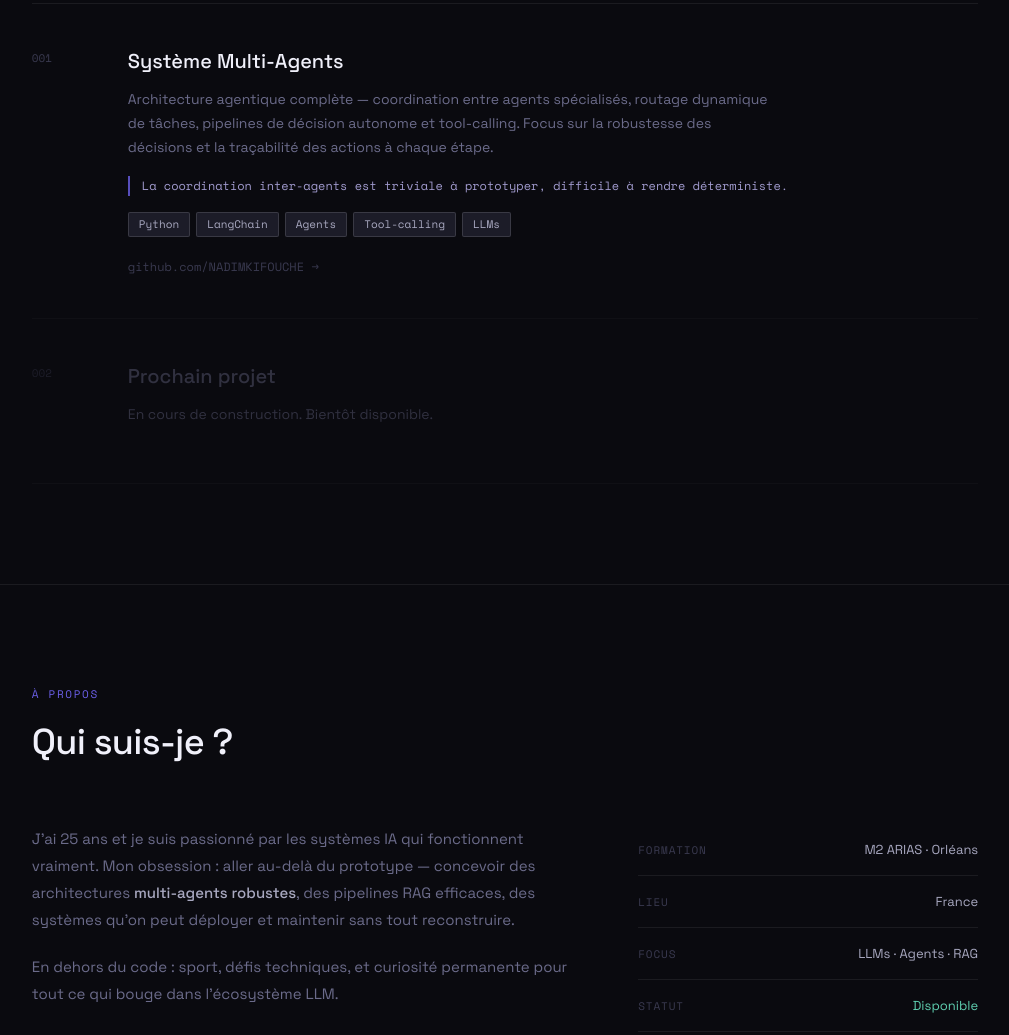
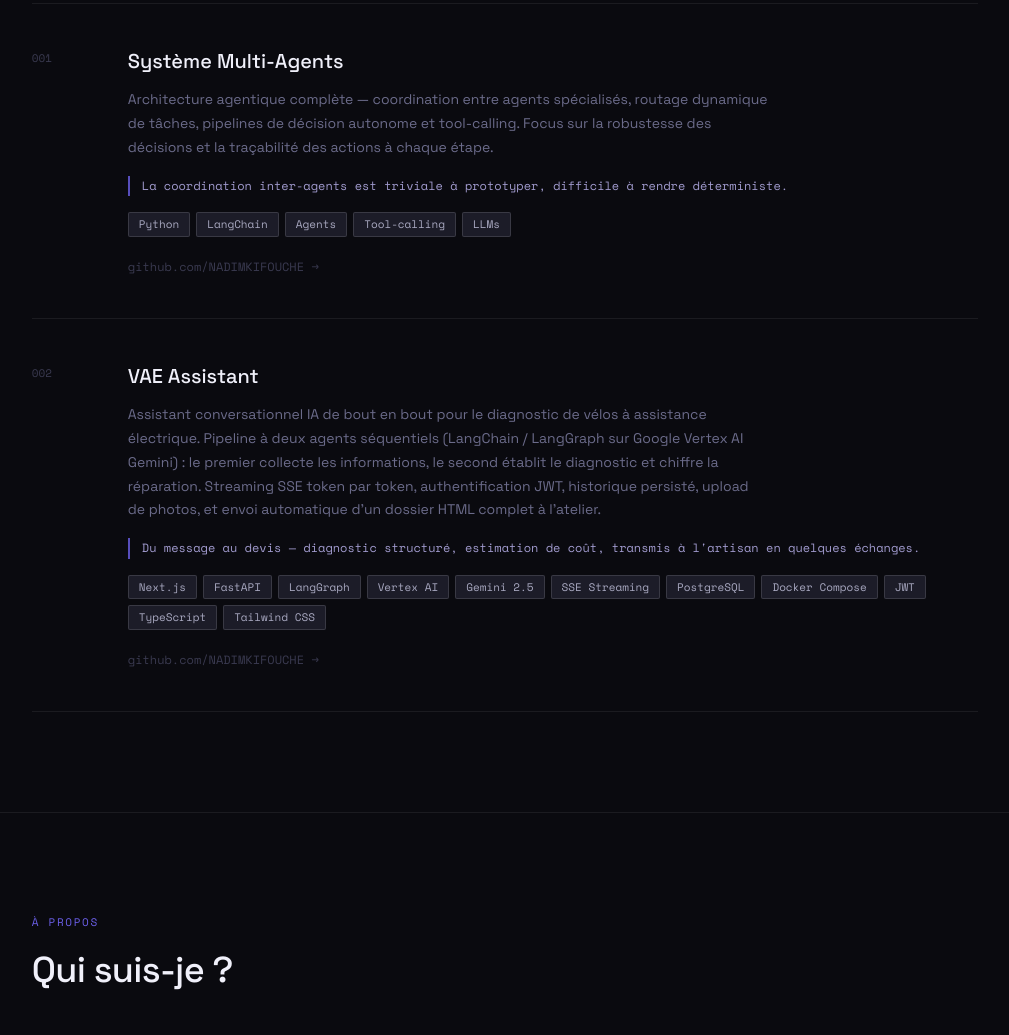
Before and after one commit to NADIMKIFOUCHE/portfolio, a plain HTML site: page index.html in a window 1280 px wide. Shown: the part 1087-2122 px from the top of the page, without its empty margins (135-1144 px from the left). Drawn offline with nearby package versions, Linux system fonts and the light colour scheme.

Commit message:
Enhance index.html with new project details and skills
Updated project descriptions and added new technologies to the skills section.

```diff
--- a/index.html
+++ b/index.html
@@ -554,6 +554,7 @@ footer {
   <div class="logo">NK<b>_</b></div>
   <div class="nav-right">
     <a href="#projects">Projets</a>
+    <a href="#skills">Stack</a>
     <a href="#about">À propos</a>
     <a href="#contact">Contact</a>
     <a href="https://github.com/NADIMKIFOUCHE" target="_blank" style="color:var(--acc3)">GitHub →</a>
@@ -600,9 +601,13 @@ footer {
     <div class="marquee-item">LLM Orchestration <span>✦</span></div>
     <div class="marquee-item">Docker <span>✦</span></div>
     <div class="marquee-item">Python <span>✦</span></div>
+    <div class="marquee-item">Vertex AI <span>✦</span></div>
+    <div class="marquee-item">Gemini <span>✦</span></div>
+    <div class="marquee-item">SSE Streaming <span>✦</span></div>
     <div class="marquee-item">Pinecone <span>✦</span></div>
     <div class="marquee-item">LangGraph <span>✦</span></div>
     <div class="marquee-item">HuggingFace <span>✦</span></div>
+    <div class="marquee-item">Next.js <span>✦</span></div>
     <div class="marquee-item">BigQuery <span>✦</span></div>
     <div class="marquee-item">LangChain <span>✦</span></div>
     <div class="marquee-item">Multi-Agent Systems <span>✦</span></div>
@@ -612,9 +617,13 @@ footer {
     <div class="marquee-item">LLM Orchestration <span>✦</span></div>
     <div class="marquee-item">Docker <span>✦</span></div>
     <div class="marquee-item">Python <span>✦</span></div>
+    <div class="marquee-item">Vertex AI <span>✦</span></div>
+    <div class="marquee-item">Gemini <span>✦</span></div>
+    <div class="marquee-item">SSE Streaming <span>✦</span></div>
     <div class="marquee-item">Pinecone <span>✦</span></div>
     <div class="marquee-item">LangGraph <span>✦</span></div>
     <div class="marquee-item">HuggingFace <span>✦</span></div>
+    <div class="marquee-item">Next.js <span>✦</span></div>
     <div class="marquee-item">BigQuery <span>✦</span></div>
   </div>
 </div>
@@ -644,11 +653,32 @@ footer {
     </div>
   </div>
 
-  <div class="project-block" style="opacity:0.4">
+  <div class="project-block">
     <div class="p-index">002</div>
     <div>
-      <div class="p-title" style="color:var(--mid)">Prochain projet</div>
-      <p class="p-desc">En cours de construction. Bientôt disponible.</p>
+      <div class="p-title">VAE Assistant</div>
+      <p class="p-desc">
+        Assistant conversationnel IA de bout en bout pour le diagnostic de vélos à assistance électrique.
+        Pipeline à deux agents séquentiels (LangChain / LangGraph sur Google Vertex AI Gemini) :
+        le premier collecte les informations, le second établit le diagnostic et chiffre la réparation.
+        Streaming SSE token par token, authentification JWT, historique persisté, upload de photos,
+        et envoi automatique d'un dossier HTML complet à l'atelier.
+      </p>
+      <div class="p-quote">Du message au devis — diagnostic structuré, estimation de coût, transmis à l'artisan en quelques échanges.</div>
+      <div class="p-tags">
+        <span class="p-tag">Next.js</span>
+        <span class="p-tag">FastAPI</span>
+        <span class="p-tag">LangGraph</span>
+        <span class="p-tag">Vertex AI</span>
+        <span class="p-tag">Gemini 2.5</span>
+        <span class="p-tag">SSE Streaming</span>
+        <span class="p-tag">PostgreSQL</span>
+        <span class="p-tag">Docker Compose</span>
+        <span class="p-tag">JWT</span>
+        <span class="p-tag">TypeScript</span>
+        <span class="p-tag">Tailwind CSS</span>
+      </div>
+      <a href="https://github.com/NADIMKIFOUCHE/chatbot-vae" target="_blank" class="p-link">github.com/NADIMKIFOUCHE →</a>
     </div>
   </div>
 </div>
@@ -702,6 +732,8 @@ footer {
         <span class="sk-tag">LlamaIndex</span>
         <span class="sk-tag">OpenAI</span>
         <span class="sk-tag">Anthropic</span>
+        <span class="sk-tag">Vertex AI</span>
+        <span class="sk-tag">Gemini</span>
         <span class="sk-tag">Groq</span>
         <span class="sk-tag">HuggingFace</span>
         <span class="sk-tag">Ollama</span>
@@ -713,6 +745,9 @@ footer {
         <span class="sk-tag">Python</span>
         <span class="sk-tag">FastAPI</span>
         <span class="sk-tag">Flask</span>
+        <span class="sk-tag">SQLAlchemy</span>
+        <span class="sk-tag">SSE Streaming</span>
+        <span class="sk-tag">JWT</span>
         <span class="sk-tag">PostgreSQL</span>
         <span class="sk-tag">MongoDB</span>
         <span class="sk-tag">BigQuery</span>
@@ -737,6 +772,8 @@ footer {
         <span class="sk-tag">React</span>
         <span class="sk-tag">TypeScript</span>
         <span class="sk-tag">Next.js</span>
+        <span class="sk-tag">Tailwind CSS</span>
+        <span class="sk-tag">framer-motion</span>
       </div>
     </div>
   </div>
@@ -769,7 +806,7 @@ footer {
 </div>
 
 <footer>
-  <span class="footer-copy">© 2025 Nadim Kifouche</span>
+  <span class="footer-copy">© 2026 Nadim Kifouche</span>
   <div class="footer-links">
     <a href="https://github.com/NADIMKIFOUCHE" target="_blank">GitHub</a>
     <a href="https://linkedin.com/in/nadimkifouche" target="_blank">LinkedIn</a>
```
